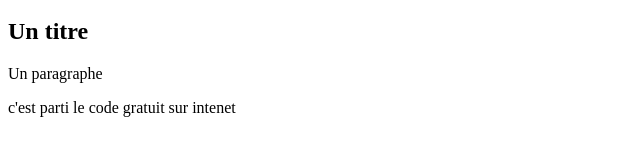
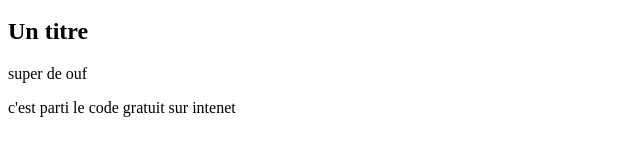
Before and after one commit to CWajon/CWajon.github.io, a plain HTML site: page index.html in a window 1280 px wide. Shown: the part 158-314 px from the top of the page, 0-640 px from the left. Drawn offline with Linux system fonts and the light colour scheme.

Commit message:
super de ouf
j'ai changé un aragraphe à super de ouf

```diff
--- a/index.html
+++ b/index.html
@@ -21,7 +21,7 @@
 
     <div id="contenu">
       <h2>Un titre</h2>
-      <p>Un paragraphe</p>
+      <p>super de ouf</p>
     </div>
 
     <p id="footer">c'est parti le code gratuit sur intenet</p>
```
